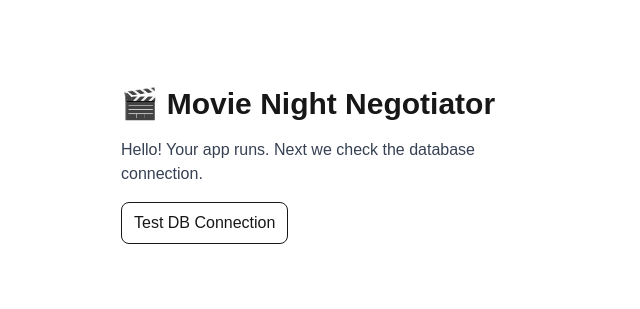
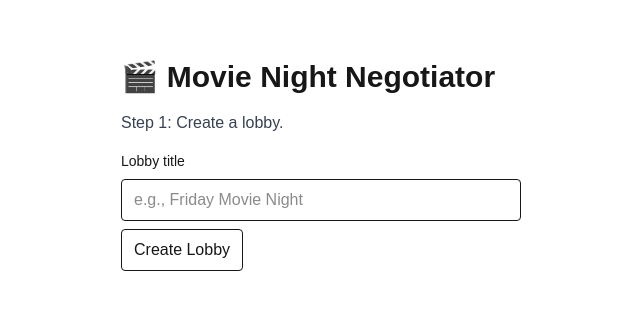
Before and after one commit to ErdagEge/movie-night-negotiator, a Next.js app: page / in a window 1280 px wide. Shown: the part 235-544 px from the top of the page, without its empty margins (319-959 px from the left). Built offline with nearby package versions, Linux system fonts and the light colour scheme.

Commit message:
Added "lobby" functionalities

```diff
--- /dev/null
+++ b/src/app/api/lobbies/route.ts
@@ -0,0 +1,37 @@
+import { NextResponse } from 'next/server';
+import { createServerClient } from '@/lib/supabase/server';
+import { getOrSetClientUserId } from '@/lib/user';
+
+export async function POST(req: Request) {
+  try {
+    const supabase = await createServerClient();
+    const userId = await getOrSetClientUserId();
+
+    const { title } = await req.json();
+    if (!title || typeof title !== 'string' || !title.trim()) {
+      return NextResponse.json({ error: 'title required' }, { status: 400 });
+    }
+
+    // 1) create lobby
+    const { data: lobby, error: lerr } = await supabase
+      .from('lobbies')
+      .insert({ title: title.trim(), creator: userId })
+      .select('*')
+      .single();
+    if (lerr || !lobby) {
+      return NextResponse.json({ error: lerr?.message ?? 'insert lobby failed' }, { status: 500 });
+    }
+
+    // 2) add host membership
+    const { error: merr } = await supabase
+      .from('lobby_members')
+      .insert({ lobby_id: lobby.id, user_id: userId, role: 'host' });
+    if (merr) {
+      return NextResponse.json({ error: merr.message }, { status: 500 });
+    }
+
+    return NextResponse.json({ lobbyId: lobby.id, title: lobby.title });
+  } catch (e: any) {
+    return NextResponse.json({ error: String(e?.message ?? e) }, { status: 500 });
+  }
+}
--- a/src/app/page.tsx
+++ b/src/app/page.tsx
@@ -3,30 +3,73 @@
 import { useState } from 'react';
 
 export default function Home() {
-  const [msg, setMsg] = useState<string>('');
+  const [title, setTitle] = useState('');
+  const [creating, setCreating] = useState(false);
+  const [result, setResult] = useState<{ lobbyId: string; title: string } | null>(null);
+  const [error, setError] = useState<string | null>(null);
 
-  async function fetchMessage() {
-    const res = await fetch('/api/hello');
-    const json = await res.json();
-    setMsg(json.message ?? JSON.stringify(json));
+  async function createLobby() {
+    setError(null);
+    setResult(null);
+    if (!title.trim()) {
+      setError('Please enter a lobby title.');
+      return;
+    }
+    try {
+      setCreating(true);
+      const res = await fetch('/api/lobbies', {
+        method: 'POST',
+        headers: { 'Content-Type': 'application/json' },
+        body: JSON.stringify({ title }),
+      });
+      const json = await res.json();
+      if (!res.ok) {
+        setError(json.error ?? 'Failed to create lobby');
+      } else {
+        setResult(json);
+        setTitle('');
+      }
+    } catch (e: any) {
+      setError(String(e?.message ?? e));
+    } finally {
+      setCreating(false);
+    }
   }
 
   return (
     <main className="min-h-screen flex items-center justify-center">
       <div className="max-w-md w-full p-6 space-y-4">
         <h1 className="text-3xl font-bold">🎬 Movie Night Negotiator</h1>
-        <p className="text-gray-700">
-          Hello! Your app runs. Next we check the database connection.
-        </p>
-        <button
-          onClick={fetchMessage}
-          className="rounded-lg border px-3 py-2 hover:bg-gray-50"
-        >
-          Test DB Connection
-        </button>
-        {msg && (
-          <div className="mt-2 p-3 rounded border bg-gray-50">
-            <span className="font-mono">{msg}</span>
+        <p className="text-gray-700">Step 1: Create a lobby.</p>
+
+        <div className="space-y-2">
+          <label className="block text-sm font-medium">Lobby title</label>
+          <input
+            value={title}
+            onChange={(e) => setTitle(e.target.value)}
+            placeholder="e.g., Friday Movie Night"
+            className="w-full rounded border px-3 py-2"
+          />
+          <button
+            onClick={createLobby}
+            disabled={creating}
+            className="rounded border px-3 py-2 hover:bg-gray-50 disabled:opacity-50"
+          >
+            {creating ? 'Creating...' : 'Create Lobby'}
+          </button>
+        </div>
+
+        {error && (
+          <div className="p-3 rounded border bg-red-50 text-red-700">
+            {error}
+          </div>
+        )}
+
+        {result && (
+          <div className="p-3 rounded border bg-green-50">
+            <div className="font-semibold">Lobby created!</div>
+            <div>Title: {result.title}</div>
+            <div className="break-all">ID: {result.lobbyId}</div>
           </div>
         )}
       </div>
--- /dev/null
+++ b/src/lib/user.ts
@@ -0,0 +1,21 @@
+import { cookies } from 'next/headers';
+import { randomUUID } from 'crypto';
+
+// Next 15: cookies() is async
+export async function getOrSetClientUserId(): Promise<string> {
+  const store = await cookies();
+  let id = store.get('mn_uid')?.value;
+  if (!id) {
+    id = randomUUID();
+    // mark HttpOnly to avoid client-side JS access; server APIs will read it
+    (store as any).set({
+      name: 'mn_uid',
+      value: id,
+      httpOnly: true,
+      path: '/',
+      sameSite: 'lax',
+      maxAge: 60 * 60 * 24 * 365 // 1 year
+    });
+  }
+  return id;
+}
```
